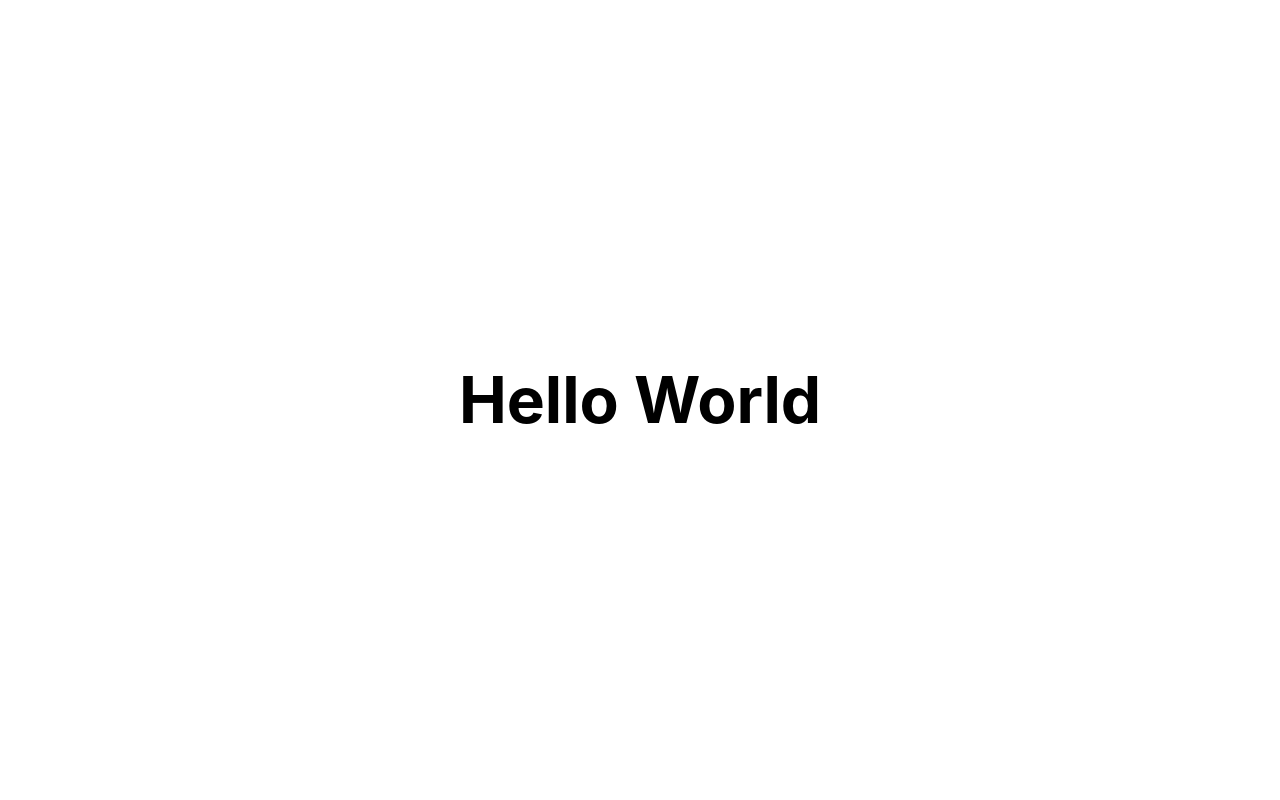
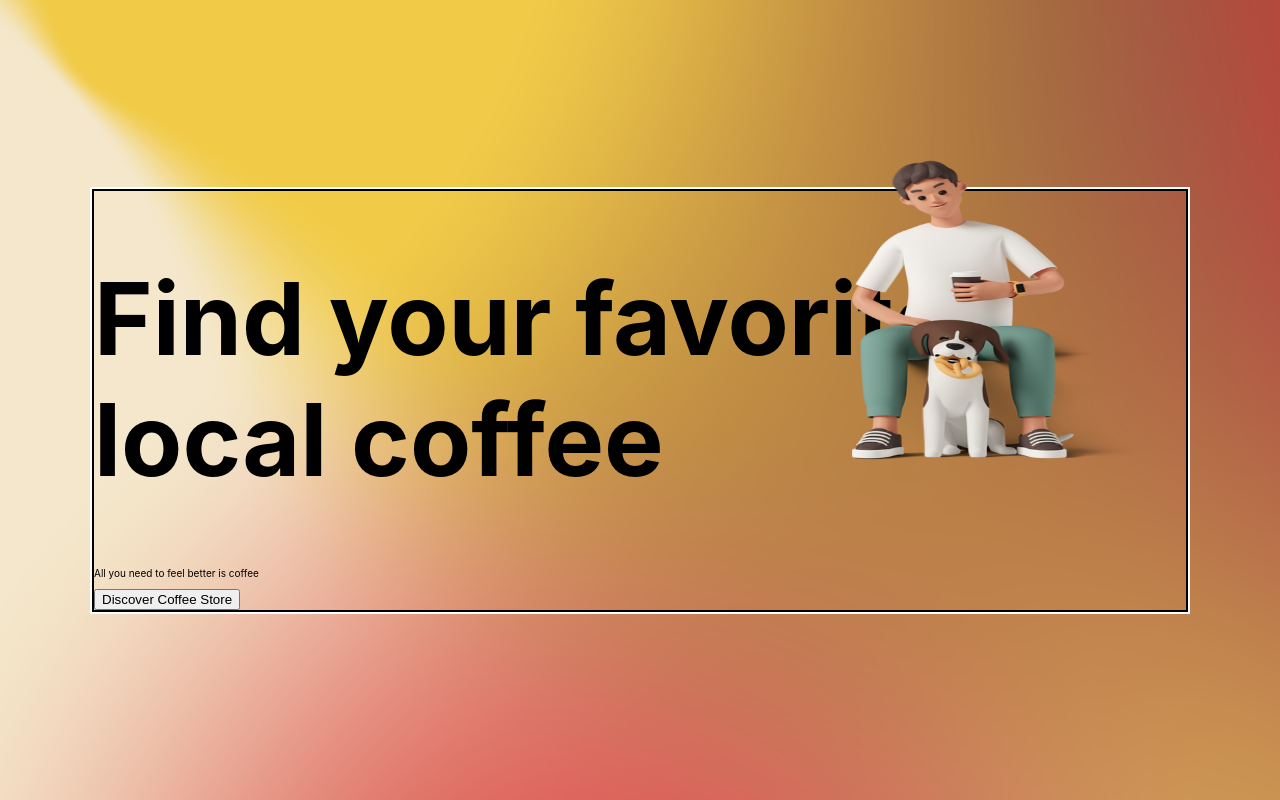
Before and after one commit to takanome-dev/coffee-stores, a Next.js app: page / in a window 1280 px wide. Built offline with nearby package versions, Linux system fonts and the light colour scheme.

Commit message:
refactor: update banner

```diff
--- a/src/pages/index.tsx
+++ b/src/pages/index.tsx
@@ -1,3 +1,5 @@
+import Image from 'next/image';
+
 import styles from '../styles/Home.module.css';
 
 import type { NextPage } from 'next';
@@ -5,7 +7,22 @@ import type { NextPage } from 'next';
 const Home: NextPage = () => (
   <div className={styles.container}>
     <main className={styles.main}>
-      <h1 className={styles.title}>Hello World</h1>
+      <div className={styles.banner}>
+        <h1 className={styles.title}>Find your favorite local coffee</h1>
+        <p className={styles.subTitle}>All you need to feel better is coffee</p>
+        <button type="button" className={styles.button}>
+          Discover Coffee Store
+        </button>
+      </div>
+      <div className={styles.hero_img}>
+        <Image
+          src="/static/man_with_coffee.png"
+          alt="Hero Image"
+          width="300px"
+          height="300px"
+          // layout="responsive"
+        />
+      </div>
     </main>
   </div>
 );
--- a/src/styles/Home.module.css
+++ b/src/styles/Home.module.css
@@ -1,116 +1,32 @@
 .container {
-  padding: 0 2rem;
+  max-width: 1100px;
+  margin: 0 auto;
+  display: flex;
+  /* justify-content: center; */
+  align-items: center;
+  height: 100vh;
 }
 
 .main {
-  min-height: 100vh;
-  padding: 4rem 0;
-  flex: 1;
-  display: flex;
-  flex-direction: column;
-  justify-content: center;
-  align-items: center;
+  /* display: flex;
+  flex-direction: column; */
+  /* justify-content: center; */
+  /* align-items: center; */
+  /* position: relative; */
+  border: 2px solid white;
 }
 
-.footer {
-  display: flex;
-  flex: 1;
-  padding: 2rem 0;
-  border-top: 1px solid #eaeaea;
-  justify-content: center;
-  align-items: center;
+.banner {
+  border: 2px solid black;
 }
 
-.footer a {
-  display: flex;
-  justify-content: center;
-  align-items: center;
-  flex-grow: 1;
+.banner .title {
+  font-size: 10rem;
 }
 
-.title a {
-  color: #0070f3;
-  text-decoration: none;
+.hero_img {
+  position: absolute;
+  top: 20%;
+  right: 10%;
+  z-index: 1;
 }
-
-.title a:hover,
-.title a:focus,
-.title a:active {
-  text-decoration: underline;
-}
-
-.title {
-  margin: 0;
-  line-height: 1.15;
-  font-size: 4rem;
-}
-
-.title,
-.description {
-  text-align: center;
-}
-
-.description {
-  margin: 4rem 0;
-  line-height: 1.5;
-  font-size: 1.5rem;
-}
-
-.code {
-  background: #fafafa;
-  border-radius: 5px;
-  padding: 0.75rem;
-  font-size: 1.1rem;
-  font-family: Menlo, Monaco, Lucida Console, Liberation Mono, DejaVu Sans Mono,
-    Bitstream Vera Sans Mono, Courier New, monospace;
-}
-
-.grid {
-  display: flex;
-  align-items: center;
-  justify-content: center;
-  flex-wrap: wrap;
-  max-width: 800px;
-}
-
-.card {
-  margin: 1rem;
-  padding: 1.5rem;
-  text-align: left;
-  color: inherit;
-  text-decoration: none;
-  border: 1px solid #eaeaea;
-  border-radius: 10px;
-  transition: color 0.15s ease, border-color 0.15s ease;
-  max-width: 300px;
-}
-
-.card:hover,
-.card:focus,
-.card:active {
-  color: #0070f3;
-  border-color: #0070f3;
-}
-
-.card h2 {
-  margin: 0 0 1rem 0;
-  font-size: 1.5rem;
-}
-
-.card p {
-  margin: 0;
-  font-size: 1.25rem;
-  line-height: 1.5;
-}
-
-.logo {
-  height: 1em;
-  margin-left: 0.5rem;
-}
-
-@media (max-width: 600px) {
-  .grid {
-    width: 100%;
-    flex-direction: column;
-  }
-}
--- a/src/styles/globals.css
+++ b/src/styles/globals.css
@@ -4,6 +4,17 @@ body {
   margin: 0;
   font-family: -apple-system, BlinkMacSystemFont, Segoe UI, Roboto, Oxygen,
     Ubuntu, Cantarell, Fira Sans, Droid Sans, Helvetica Neue, sans-serif;
+  background: url('/static/background.png');
+  font-size: 10px;
+}
+
+:root {
+  --primary: #8f503e;
+  --secondary: #f1cb48;
+  --red: #d73f3c;
+  --bg-1: #f0eae5;
+  --bg-2: #f8f9fd;
+  --bg-3: #fff0e5;
 }
 
 a {
```
Also changed, not shown: public/static/background.png (added), public/static/man_with_coffee.png (added).
